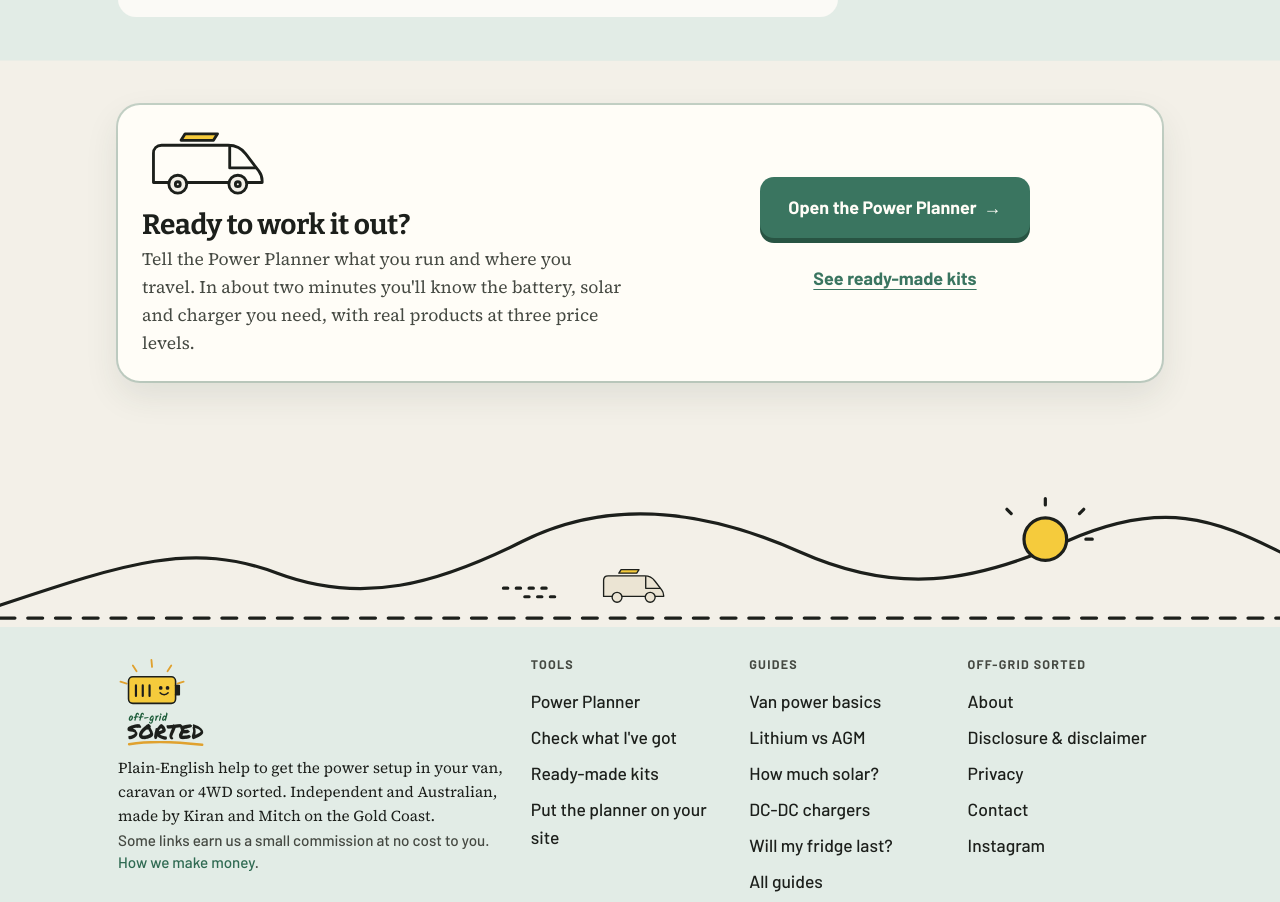
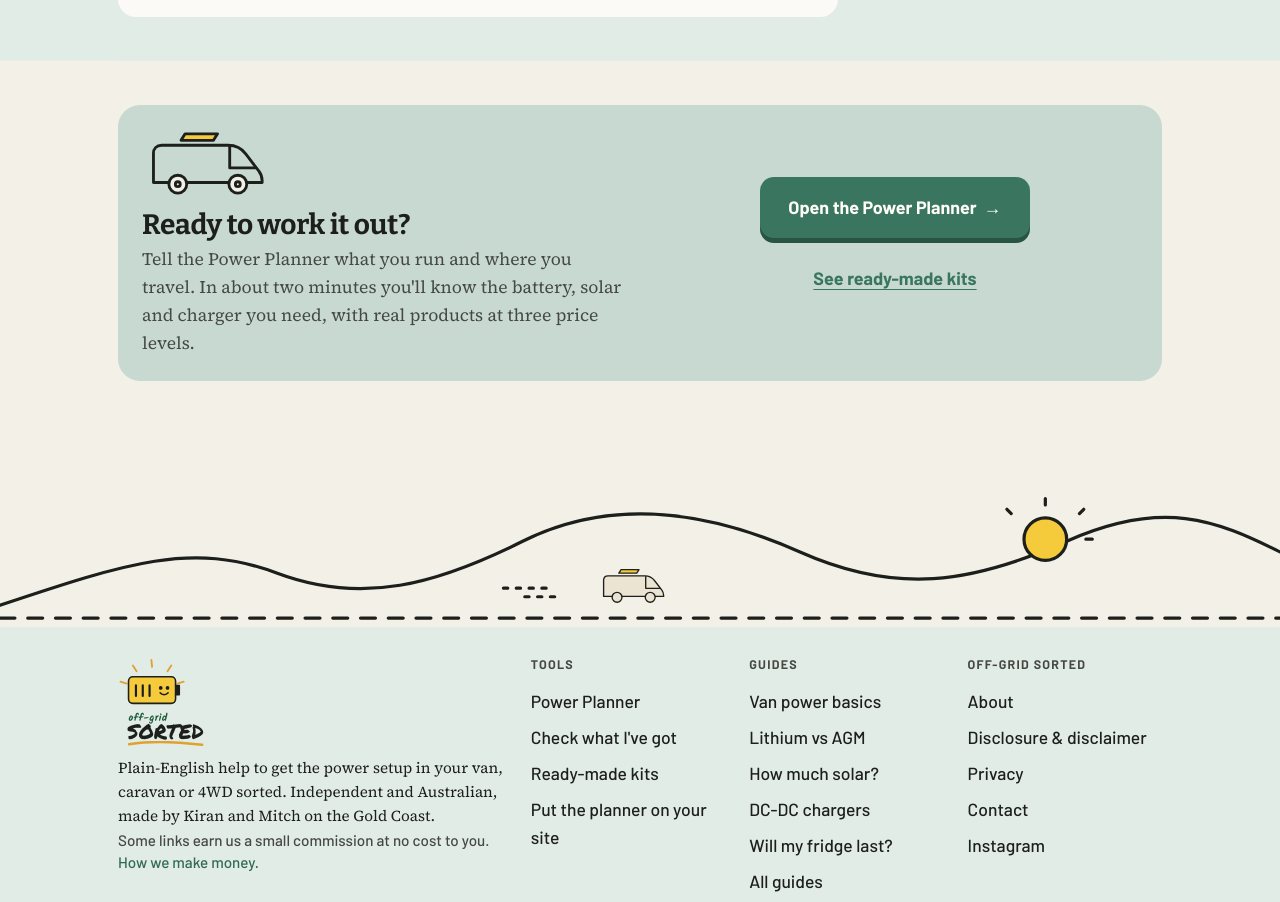
Before and after one commit to offgridsorted/offgridsorted-site, a plain HTML site: page index.html in a window 1280 px wide. Shown: the part 3550-4452 px from the top of the page. Drawn offline with nearby package versions, Linux system fonts and the light colour scheme.

Commit message:
Final call to action on sage
Co-Authored-By: Claude Opus 5.5 <noreply@anthropic.com>
Claude-Session: https://claude.ai/code/session_01QxWUY4wVSvNKptVipBmbrD

```diff
--- a/assets/site.css
+++ b/assets/site.css
@@ -805,3 +805,4 @@ html:root:not(#x){--biro:var(--ink)}
 .sec-head + .hint{margin-top:16px}
 .hero .hand-note{align-items:center;text-align:center}
 .founders h3{margin-bottom:16px}.founders p{margin-bottom:12px}
+.signup{background:color-mix(in srgb,var(--go) 16%,var(--sage-band));box-shadow:none}
```
